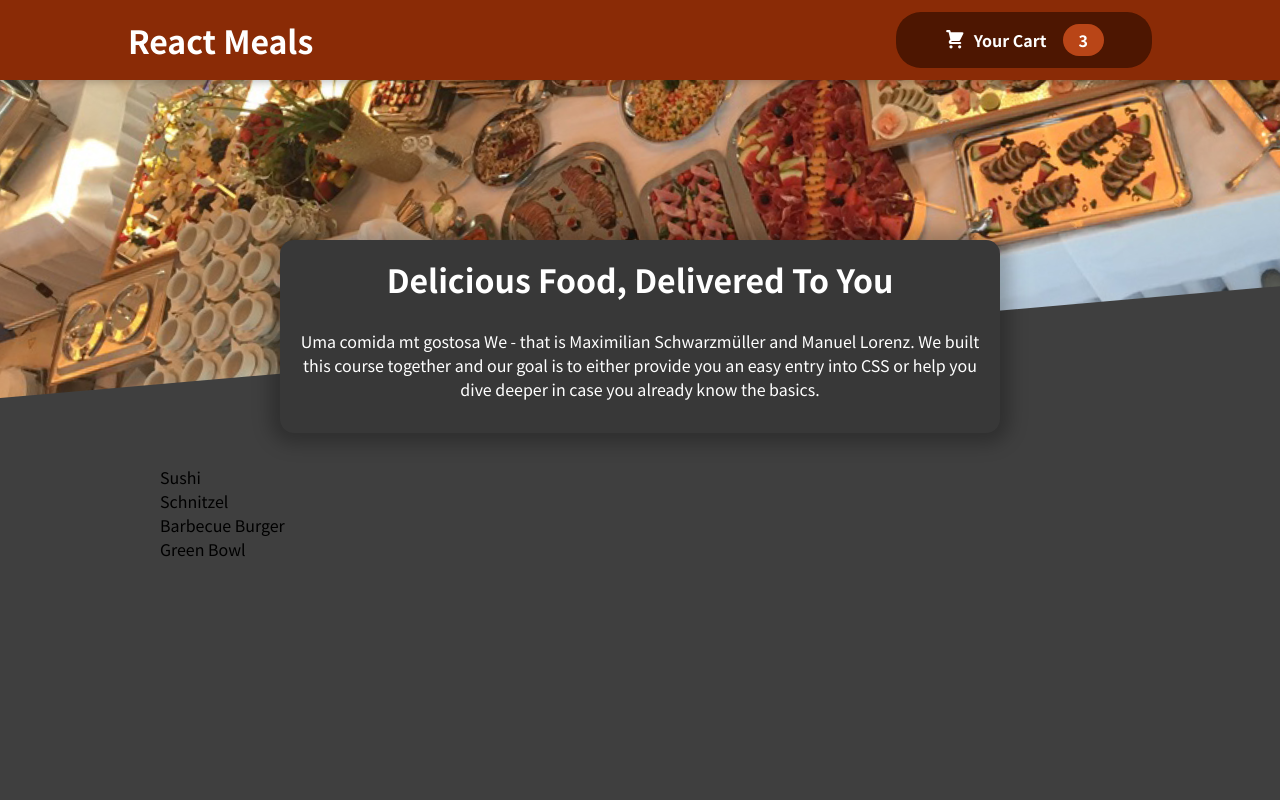
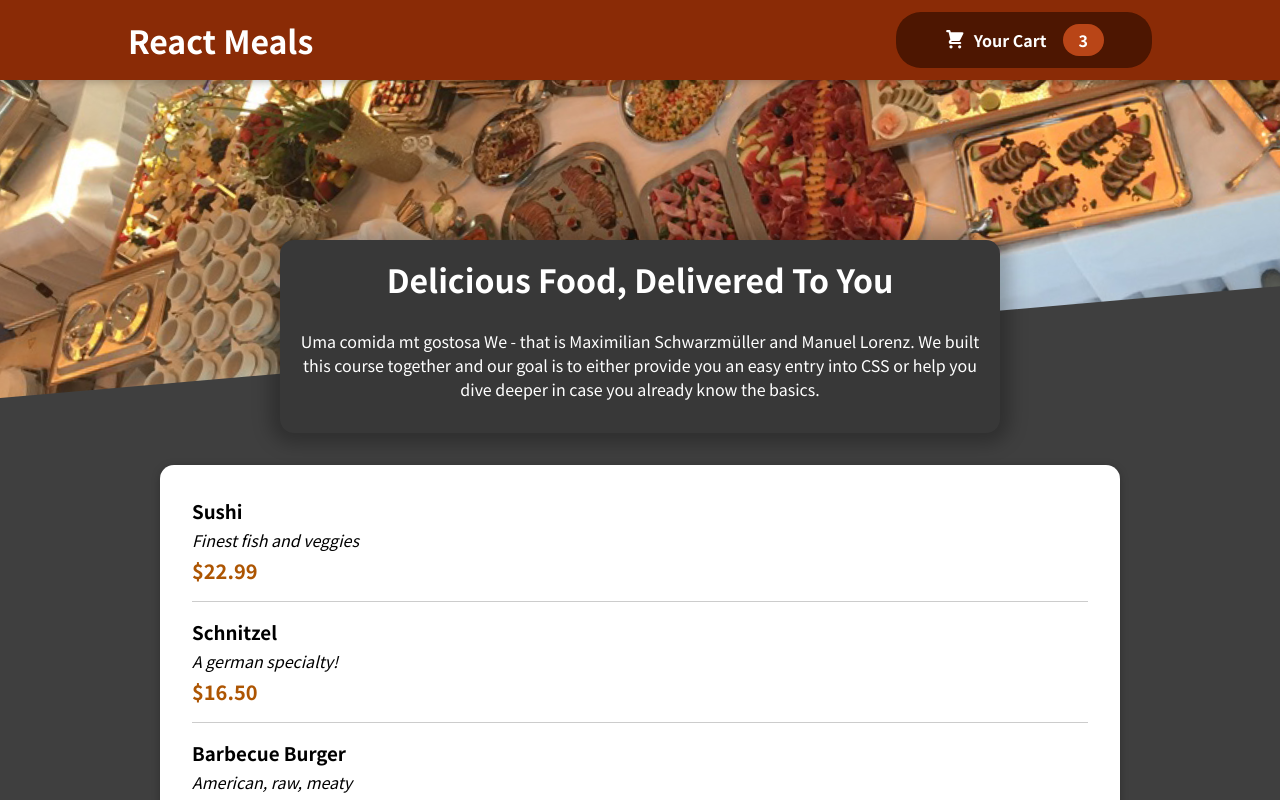
Before and after one commit to joaobuzato/react-maxmilliam-food-ordering, a React (Create React App) app: page / in a window 1280 px wide. Shown: the top 800 px of the page. Built offline with nearby package versions, Linux system fonts and the light colour scheme.

Commit message:
adding meal item component

```diff
--- a/src/components/Meals/AvailableMeals.js
+++ b/src/components/Meals/AvailableMeals.js
@@ -1,5 +1,7 @@
 import React from "react";
 import classes from "./AvailableMeals.module.css";
+import Card from "../UI/Card";
+import MealItem from "./MealItem/MealItem";
 
 const DUMMY_MEALS = [
   {
@@ -30,11 +32,20 @@
 
 const AvailableMeals = () => {
   const mealsList = DUMMY_MEALS.map((meal) => {
-    return <li key={meal.name}>{meal.name}</li>;
+    return (
+      <MealItem
+        key={meal.id}
+        name={meal.name}
+        description={meal.description}
+        price={meal.price}
+      />
+    );
   });
   return (
     <section className={classes.meals}>
-      <ul>{mealsList}</ul>
+      <Card>
+        <ul>{mealsList}</ul>
+      </Card>
     </section>
   );
 };
--- /dev/null
+++ b/src/components/Meals/MealItem/MealItem.js
@@ -0,0 +1,17 @@
+import classes from "./MealItem.module.css";
+
+const MealItem = (props) => {
+  const price = `$${props.price.toFixed(2)}`;
+  return (
+    <li className={classes.meal}>
+      <div>
+        <h3>{props.name}</h3>
+        <div className={classes.description}>{props.description}</div>
+        <div className={classes.price}>{price}</div>
+      </div>
+      <div></div>
+    </li>
+  );
+};
+
+export default MealItem;
--- /dev/null
+++ b/src/components/Meals/MealItem/MealItem.module.css
@@ -0,0 +1,22 @@
+.meal {
+  display: flex;
+  justify-content: space-between;
+  margin: 1rem;
+  padding-bottom: 1rem;
+  border-bottom: 1px solid #ccc;
+}
+
+.meal h3 {
+  margin: 0 0 0.25rem 0;
+}
+
+.description {
+  font-style: italic;
+}
+
+.price {
+  margin-top: 0.25rem;
+  font-weight: bold;
+  color: #ad5502;
+  font-size: 1.25rem;
+}
--- /dev/null
+++ b/src/components/UI/Card.js
@@ -0,0 +1,7 @@
+import classes from "./Card.module.css";
+
+const Card = (props) => {
+  return <div className={classes.card}>{props.children}</div>;
+};
+
+export default Card;
--- /dev/null
+++ b/src/components/UI/Card.module.css
@@ -0,0 +1,6 @@
+.card {
+  padding: 1rem;
+  box-shadow: 0 2px 8px rgba(0, 0, 0, 0.25);
+  border-radius: 14px;
+  background-color: white;
+}
```
Also changed, not shown: src/components/Meals/MealItem/MealItemForm.js (added).
